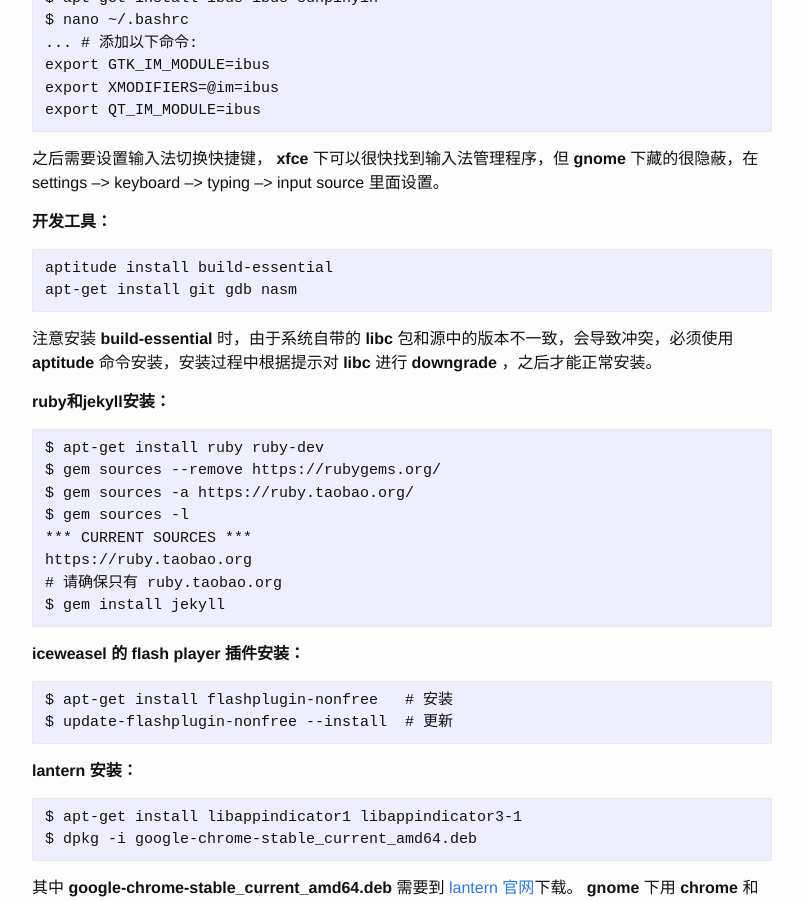
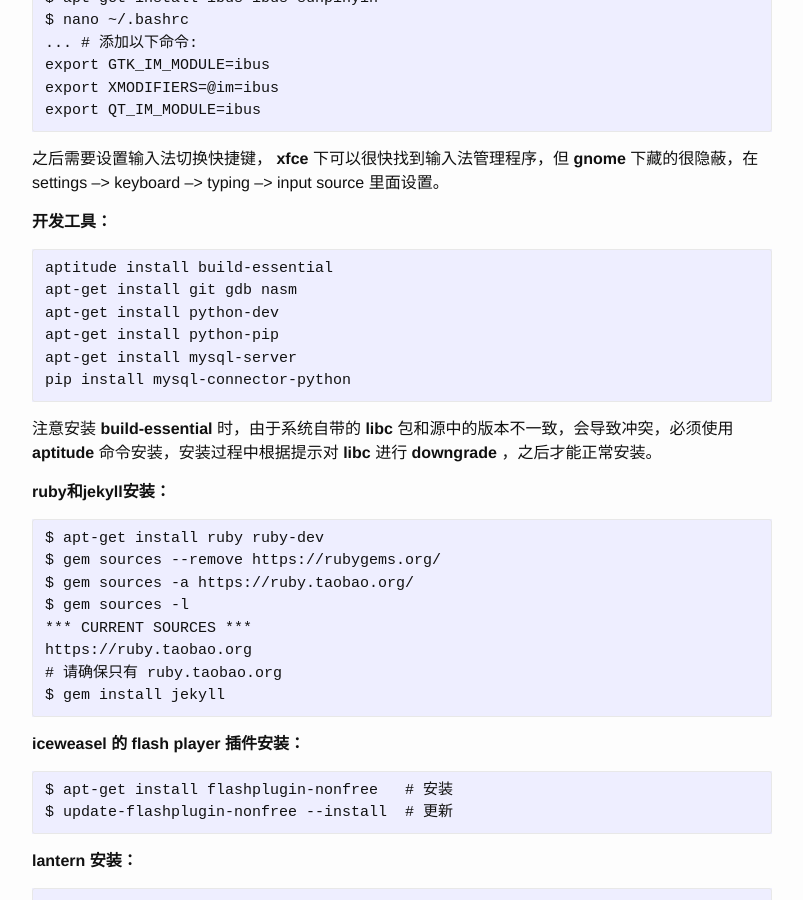
Before and after one commit to pandolia/pandolia.github.io, a Jekyll site: the page built from _posts/2016-01-25-debiansetup.md, in a window 1280 px wide and 900 px high, scrolled down 1634 px. Shown: the whole window, without its empty margins (238-1041 px from the left). Built offline with Jekyll 4.4.1, drawn with Linux system fonts in a browser that asks for light colours.

Commit message:
Update 2016-01-25-debiansetup.md

```diff
--- a/_posts/2016-01-25-debiansetup.md
+++ b/_posts/2016-01-25-debiansetup.md
@@ -66,6 +66,10 @@
 
     aptitude install build-essential
     apt-get install git gdb nasm
+    apt-get install python-dev
+    apt-get install python-pip
+    apt-get install mysql-server
+    pip install mysql-connector-python
 
 注意安装 **build-essential** 时，由于系统自带的 **libc** 包和源中的版本不一致，会导致冲突，必须使用 **aptitude** 命令安装，安装过程中根据提示对 **libc** 进行 **downgrade** ，之后才能正常安装。
 
```
